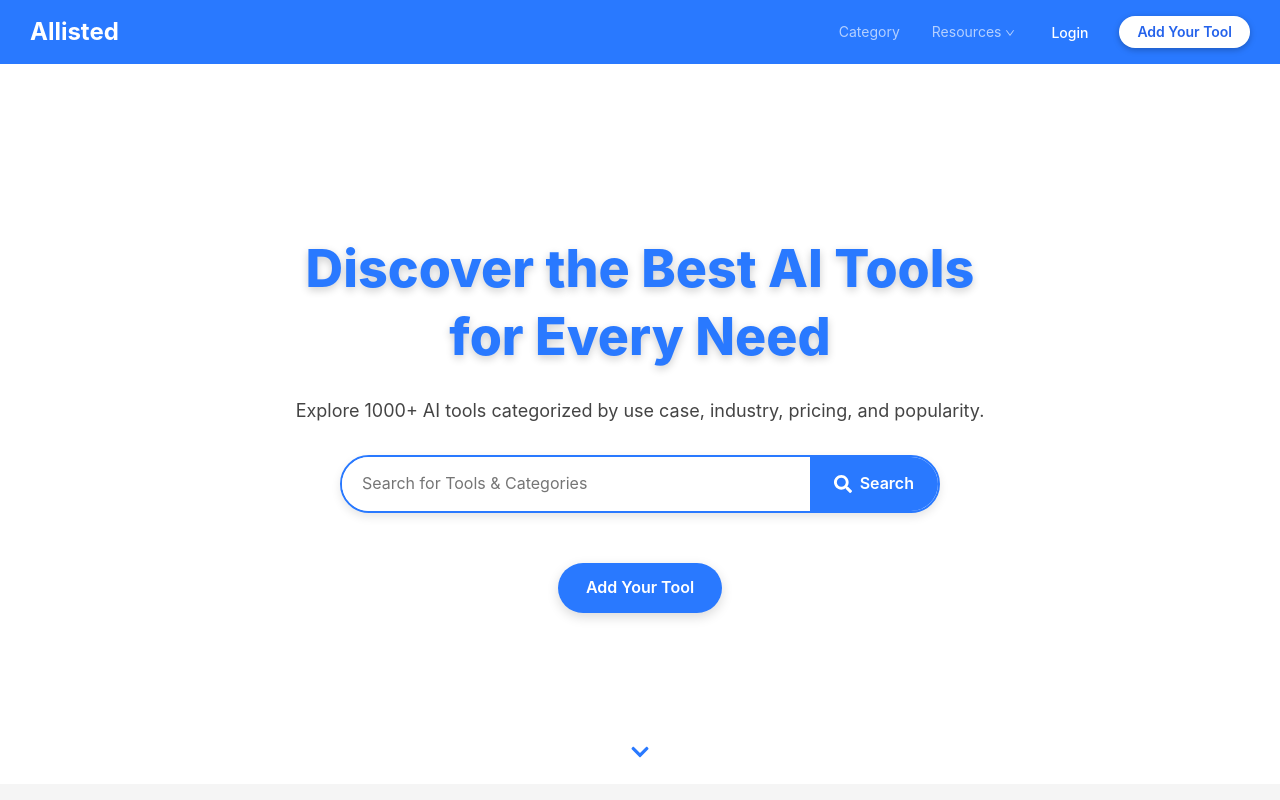
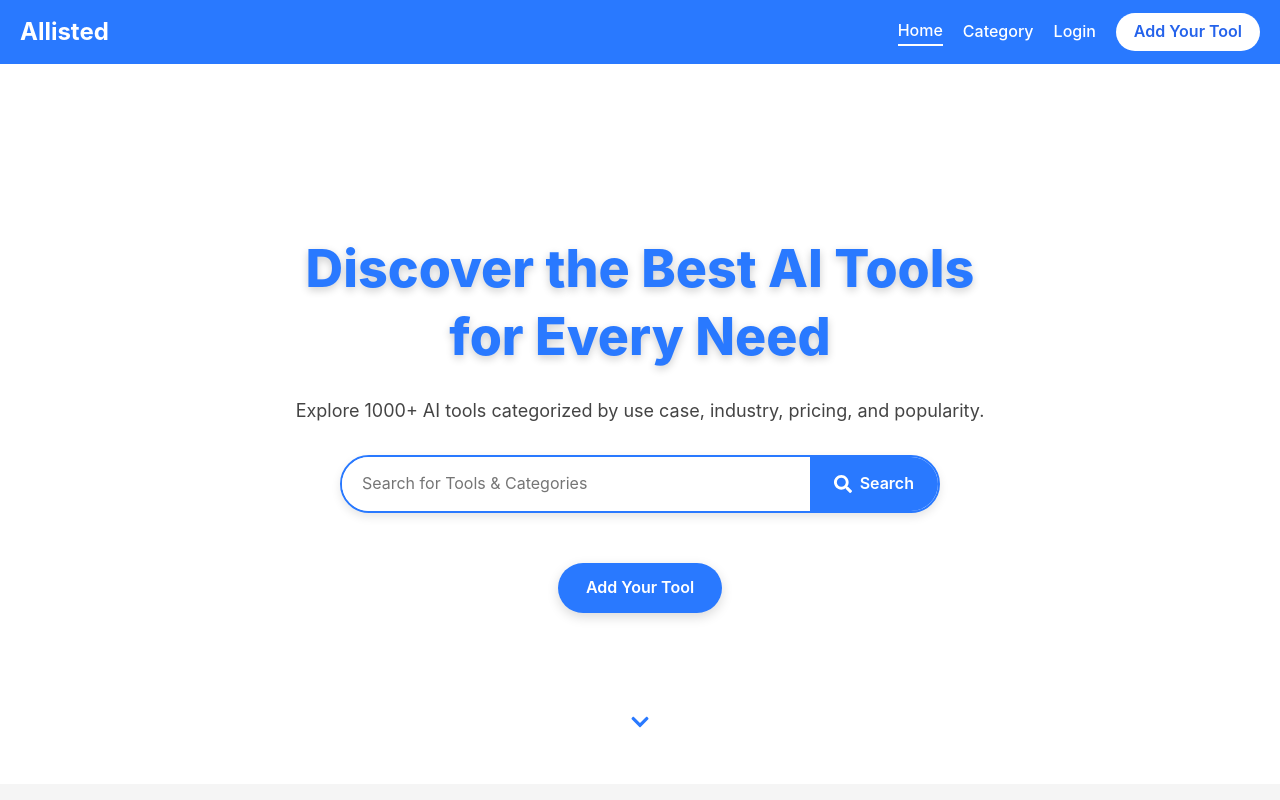
Before and after one commit to mirmeherbanali/Aihubfrontend, a Next.js app: page / in a window 1280 px wide. Shown: the top 800 px of the page. Built offline with nearby package versions, Linux system fonts and the light colour scheme.

Commit message:
changes navbar

```diff
--- a/src/app/layout.tsx
+++ b/src/app/layout.tsx
@@ -9,6 +9,7 @@ import Footer from "@/components/ui/common/Footer";
 import { Inter } from "next/font/google";
 import { ToastContainer } from "react-toastify";
 import "react-toastify/dist/ReactToastify.css";
+import Loader from "@/lib/Loader/Loading";
 
 const inter = Inter({ subsets: ["latin"] });
 
@@ -36,9 +37,7 @@ export default function RootLayout({
     <html lang="en" className={inter.className}>
       <body>
         {loading ? (
-          <div className="loader-container">
-            <div className="spinner" />
-          </div>
+          <Loader />
         ) : (
           <ClientProviders>
             <Navbar />
--- a/src/app/page.tsx
+++ b/src/app/page.tsx
@@ -1,7 +1,6 @@
 "use client";
 
 import Categories from "@/lib/home/categories";
-import styles from "../components/ui/style/home.module.scss";
 import LatestNews from "@/lib/home/LatestNews";
 import FeaturedTools from "@/lib/home/FeaturedTools";
 import PageHero from "@/lib/hero/PageHero";
--- a/src/components/ui/common/Navbar.tsx
+++ b/src/components/ui/common/Navbar.tsx
@@ -1,150 +1,89 @@
 "use client";
 
-import { Layout, Menu, Dropdown, Button, Drawer } from "antd";
-import { DownOutlined, LoginOutlined, MenuOutlined } from "@ant-design/icons";
 import Link from "next/link";
-import { COLORS } from "@/constants/colors";
-import { useState } from "react";
+import { useState, useEffect } from "react";
+import { usePathname } from "next/navigation";
 import styles from "../../ui/style/Navbar.module.scss";
 import { useAuthToggle } from "@/context/AuthToggleContext";
 
-const { Header } = Layout;
+export default function Navbar() {
+  const [menuOpen, setMenuOpen] = useState(false);
+  const { setIsLogin } = useAuthToggle();
+  const pathname = usePathname();
 
-export default function Navbar() {
-  const [open, setOpen] = useState(false);
-  const { setIsLogin  } = useAuthToggle();
+  useEffect(() => {
+    document.body.style.overflow = menuOpen ? "hidden" : "auto"; // prevent scroll
+  }, [menuOpen]);
 
-
-  const handleMenuClick = () => setOpen(false);
-
-  const menuItems = [
-    {
-      key: "3",
-      label: (
-        <Link href="/categories" onClick={handleMenuClick}>
-          Category
-        </Link>
-      )
-    },
-    {
-      key: "2",
-      label: (
-        <Dropdown
-          menu={{
-            items: [
-              {
-                key: "21",
-                label: (
-                  <Link href="/products/ai" onClick={handleMenuClick}>
-                    AI Products
-                  </Link>
-                )
-              },
-              {
-                key: "22",
-                label: (
-                  <Link href="/products/saas" onClick={handleMenuClick}>
-                    SaaS Tools
-                  </Link>
-                )
-              }
-            ]
-          }}
-        >
-          <span>
-            Resources <DownOutlined style={{ fontSize: 10 }} />
-          </span>
-        </Dropdown>
-      )
-    }
-  ];
+  const isActive = (path: string) => pathname === path;
 
   return (
-    <Header className={styles.header}>
+    <header className={styles.header}>
       {/* Logo */}
       <div className={styles.logo}>Allisted</div>
 
       {/* Desktop Menu */}
-      {/* Desktop Menu & Buttons Wrapper */}
-      <div className={styles.desktopRight}>
-        <Menu
-          mode="horizontal"
-          theme="dark"
-          style={{
-            borderBottom: "none",
-            background: "transparent"
-          }}
-          items={menuItems}
-        />
+      <nav className={styles.desktopMenu}>
+        <Link href="/" className={isActive("/") ? styles.active : ""}>
+          Home
+        </Link>
+        <Link
+          href="/categories"
+          className={isActive("/categories") ? styles.active : ""}
+        >
+          Category
+        </Link>
+        <Link
+          href="/auth/login"
+          onClick={() => setIsLogin(true)}
+          className={isActive("/auth/login") ? styles.active : ""}
+        >
+          Login
+        </Link>
 
-        <div className={styles.desktopButtons}>
-          <Link href="/auth/login">
-          <Button type="link" className={styles.loginBtn} onClick={() => setIsLogin(true)}>
-            Login
-          </Button>
-        </Link>
-          <Button className={styles.submitBtn}>Add Your Tool</Button>
-        </div>
+        <button className={styles.submitBtn}>Add Your Tool</button>
+      </nav>
+
+      {/* Mobile Hamburger / Cross */}
+      <div
+        className={styles.mobileMenuIcon}
+        onClick={() => setMenuOpen(!menuOpen)}
+      >
+        {menuOpen ? "✖" : "☰"}
       </div>
 
-      {/* Desktop Buttons */}
-      {/* <div className={styles.desktopButtons}>
-        <Link href="/auth/login">
-          <Button type="link" className={styles.loginBtn}>
-            Login
-          </Button>
+      {/* Mobile Menu */}
+      <div
+        className={`${styles.mobileMenu} ${menuOpen ? styles.menuOpen : ""}`}
+      >
+        <Link
+          href="/"
+          className={isActive("/") ? styles.active : ""}
+          onClick={() => setMenuOpen(false)}
+        >
+          Home
         </Link>
-        <Button className={styles.submitBtn}>Add Your Tool</Button>
-      </div> */}
-
-      {/* Mobile/Tablet Hamburger */}
-      <div className={styles.mobileTabletMenu}>
-        <Button
-          type="text"
-          icon={<MenuOutlined style={{ color: "white", fontSize: "20px" }} />}
-          onClick={() => setOpen(true)}
-        />
+        <Link
+          href="/categories"
+          className={isActive("/categories") ? styles.active : ""}
+          onClick={() => setMenuOpen(false)}
+        >
+          Category
+        </Link>
+        <Link
+          href="/auth/login"
+          className={isActive("/auth/login") ? styles.active : ""}
+          onClick={() => {
+            setIsLogin(true);
+            setMenuOpen(false);
+          }}
+        >
+          Login
+        </Link>
+        <button className={styles.submitBtn} onClick={() => setMenuOpen(false)}>
+          Add Your Tool
+        </button>
       </div>
-
-      {/* Drawer for Mobile/Tablet */}
-      <Drawer
-        title="Menu"
-        placement="right"
-        onClose={() => setOpen(false)}
-        open={open}
-      >
-        <Menu
-          mode="vertical"
-          items={menuItems}
-          // onClick={handleMenuClick} // auto close after click
-        />
-
-        {/* Buttons inside Drawer */}
-        <div className={styles.mobileButtons}>
-          <Link href="/auth/login" onClick={handleMenuClick}>
-            <Button
-              type="link"
-              icon={<LoginOutlined />}
-              style={{ color: COLORS.primaryBlue, fontWeight: 500 }}
-            >
-              Login
-            </Button>
-          </Link>
-          <Button
-            type="primary"
-            style={{
-              backgroundColor: COLORS.accentBlue,
-              borderColor: COLORS.accentBlue,
-              color: COLORS.white,
-              fontWeight: 500,
-              marginTop: 10
-            }}
-            onClick={handleMenuClick}
-          >
-            Submit a Tool
-          </Button>
-        </div>
-      </Drawer>
-    </Header>
+    </header>
   );
 }
--- a/src/components/ui/style/Navbar.module.scss
+++ b/src/components/ui/style/Navbar.module.scss
@@ -1,138 +1,118 @@
 .header {
-  background: #2979ff; /* dark blue */
   display: flex;
+  justify-content: space-between;
   align-items: center;
-  justify-content: space-between;
-  padding: 0 30px;
+  padding: 0 20px;
+  height: 64px;
+  background: #2979ff;
   position: sticky;
   top: 0;
   z-index: 1000;
-  height: 64px;
 }
 
 .logo {
+  font-weight: bold;
+  font-size: 24px;
+  color: white;
+}
+
+.desktopMenu {
   display: flex;
   align-items: center;
-  font-weight: 700;
-  font-size: 24px;
-  color: #fff; /* white logo text */
-  gap: 8px;
-  z-index: 1;
+  gap: 20px;
 
-  img {
-    height: 32px;
-  }
-}
+  a {
+    color: white;
+    text-decoration: none;
+    font-weight: 500;
+    font-size: 16px;
 
-/* Desktop menu */
-.desktopMenu {
-  display: flex;
-  flex: 1;
-  justify-content: center;
+    &.active {
+      border-bottom: 2px solid white;
+    }
 
-  .ant-menu {
-    background: transparent !important;
-    border-bottom: none !important;
+    &:hover {
+      color: #a5c9ff;
+    }
   }
 
-  .ant-menu-item {
-    color: #fff !important;
-    font-weight: 500;
-    font-size: 15px;
+  .submitBtn {
+    background-color: white;
+    color: #2563eb;
+    border: none;
+    padding: 6px 18px;
+    border-radius: 20px;
+    font-weight: 600;
+    cursor: pointer;
 
     &:hover {
-      color: #a5c9ff !important;
+      background-color: #2563eb;
+      color: white;
     }
   }
 }
 
-.desktopRight {
+.mobileMenuIcon {
+  display: none;
+  font-size: 28px;
+  color: white;
+  cursor: pointer;
+}
+
+/* Mobile Menu Styling */
+.mobileMenu {
   display: flex;
-  align-items: center;
-  margin-left: auto;
+  flex-direction: column;
+  background: #2979ff;
+  position: absolute;
+  top: 64px; /* start just below navbar */
+  left: 0;
+  height: calc(100vh - 64px); /* full screen height minus navbar */
+  width: 70%;
+  padding: 20px;
+  gap: 20px;
+  transform: translateX(-100%);
+  transition: transform 0.3s ease-in-out;
+  z-index: 999;
+}
 
-  @media (max-width: 992px) {
-    display: none; // hide on mobile/tablet
+.mobileMenu a {
+  color: white;
+  text-decoration: none;
+  font-size: 18px;
+
+  &.active {
+    font-weight: bold;
+    border-bottom: 2px solid white;
   }
 }
 
-// .mobileTabletMenu {
-//   display: none;
+.mobileMenu .submitBtn {
+  background-color: white;
+  color: #2563eb;
+  border: none;
+  padding: 10px 20px;
+  border-radius: 20px;
+  font-weight: 600;
+  cursor: pointer;
 
-//   @media (max-width: 992px) {
-//     display: block; // show hamburger only on mobile/tablet
-//   }
-// }
-
-.mobileButtons {
-  display: flex;
-  flex-direction: column;
+  &:hover {
+    background-color: #2563eb;
+    color: white;
+  }
 }
 
-
-/* Desktop buttons */
-.desktopButtons {
-  display: flex;
-  align-items: center;
-  gap: 15px;
-
-  .loginBtn {
-    color: #fff !important;
-    font-weight: 500;
-  }
-
-  .submitBtn {
-    background-color: #ffffff;
-    border: none;
-    color: #2563eb;
-    font-weight: 600;
-    border-radius: 20px;
-    padding: 6px 18px;
-    box-shadow: 0 2px 6px rgba(0, 0, 0, 0.25);
-    transition: background-color 0.3s ease, color 0.3s ease, transform 0.3s ease;
-    cursor: pointer;
+/* Open state */
+.menuOpen {
+  transform: translateX(0);
 }
 
-.submitBtn:hover {
-    background-color: #2563eb;
-    color: #ffffff;
-    transform: scale(1.05); /* subtle animation effect */
-}
-
-}
-
-/* Mobile/Tablet */
-.mobileTabletMenu {
-  display: none;
-}
-
-
-
-/* Tablet (577px - 992px) */
-@media (max-width: 992px) and (min-width: 577px) {
+/* Responsive */
+@media (max-width: 992px) {
   .desktopMenu {
     display: none;
   }
-  .mobileTabletMenu {
+  .mobileMenuIcon {
     display: block;
   }
-  .desktopButtons {
-    display: flex;
-  }
 }
-
-/* Mobile (≤576px) */
-@media (max-width: 576px) {
-  .desktopMenu {
-    display: none;
-  }
-  .desktopButtons {
-    display: none;
-  }
-  .mobileTabletMenu {
-    display: block;
-  }
-  .mobileButtons {
-    display: flex;
-  }
-}
--- a/src/components/ui/style/ScrollDownArrow.module.scss
+++ b/src/components/ui/style/ScrollDownArrow.module.scss
@@ -1,6 +1,6 @@
 .scrollDown {
   position: absolute;
-  bottom: 30px;
+  bottom: 60px;
   left: 50%;
   transform: translateX(-50%);
   display: flex;
--- /dev/null
+++ b/src/lib/Loader/Loader.module.scss
@@ -0,0 +1,79 @@
+.loaderContainer {
+  position: fixed;
+  top: 0;
+  left: 0;
+  width: 100%;
+  height: 100%;
+  background: linear-gradient(135deg, #2979ff, #4facfe);
+  display: flex;
+  justify-content: center;
+  align-items: center;
+  z-index: 9999;
+  flex-direction: column;
+  animation: backgroundPulse 5s ease-in-out infinite alternate;
+}
+
+.loaderContent {
+  display: flex;
+  flex-direction: column;
+  align-items: center;
+}
+
+.spinner {
+  width: 120px;
+  height: 120px;
+  border: 12px solid rgba(255, 255, 255, 0.2);
+  border-top: 12px solid white;
+  border-radius: 50%;
+  animation: spin 1.5s linear infinite;
+  box-shadow: 0 0 20px rgba(255, 255, 255, 0.5);
+}
+
+.appName {
+  margin-top: 20px;
+  color: white;
+  font-size: 36px;
+  font-weight: bold;
+  animation: glowText 1.5s ease-in-out infinite alternate, bounceText 2s ease-in-out infinite;
+  text-shadow: 0 0 10px white, 0 0 20px #ffffff88, 0 0 30px #ffffff55;
+}
+
+/* Spinner animation */
+@keyframes spin {
+  0% {
+    transform: rotate(0deg);
+  }
+  100% {
+    transform: rotate(360deg);
+  }
+}
+
+/* Text glow animation */
+@keyframes glowText {
+  0% {
+    text-shadow: 0 0 5px white, 0 0 10px #ffffff55, 0 0 15px #ffffff33;
+  }
+  100% {
+    text-shadow: 0 0 20px white, 0 0 30px #ffffff88, 0 0 40px #ffffffaa;
+  }
+}
+
+/* Text bounce animation */
+@keyframes bounceText {
+  0%, 100% {
+    transform: translateY(0);
+  }
+  50% {
+    transform: translateY(-10px);
+  }
+}
+
+/* Background pulse animation */
+@keyframes backgroundPulse {
+  0% {
+    background: linear-gradient(135deg, #2979ff, #4facfe);
+  }
+  100% {
+    background: linear-gradient(135deg, #4facfe, #2979ff);
+  }
+}
```
Also changed, not shown: src/lib/Loader/Loading.tsx (added, +14 -0 lines).
